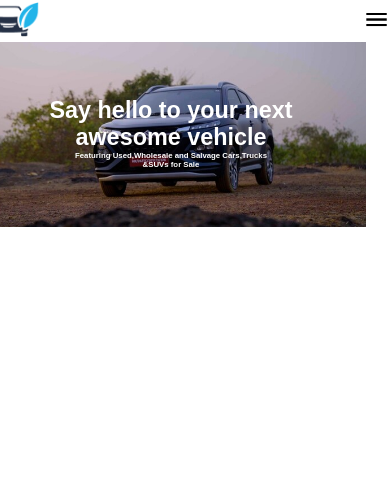
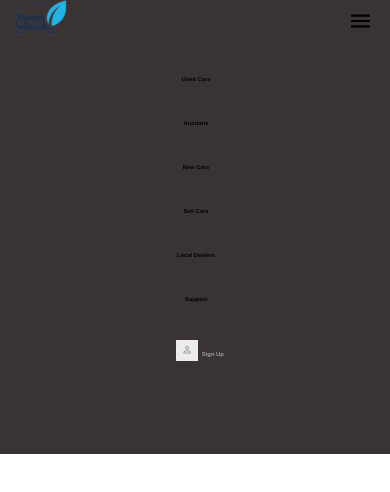
Before and after one commit to joyasaha1004/car-website2, a plain HTML site: page index.html in a window 390 px wide. Both pictures are taken after a click on the picture 376 px from the left and 19 px from the top of the page. Drawn offline with nearby package versions, Linux system fonts and the light colour scheme.

Commit message:
add all changes

```diff
--- a/index.html
+++ b/index.html
@@ -13,16 +13,10 @@
 
     <nav class="nav-section">
 
-        <div class="nav-icon">
-      <a href=""><img src="car-logo2.png"></a>
-        </div>
-     <div class="menu-icon">
 
-               <img src="menu.png">
+      <a href=""><img src="car-logo2.png" class="nav-icon"></a>
 
-        </div>
-
- <div>
+    <div>
      <ul class="nav-list">
         <li class="nav-item">
             <a href="" class="nav-link">Used Cars</a></li>
@@ -41,11 +35,16 @@
                 person
                 </span>Sign Up</a></li>
      </ul>
- </div>
+     <!-- <div class="menu-icon"> -->
+
+
+                </div>
+        <!-- </div> --> <img src="menu.png" class="menu-icon">
+
 
     </nav>
 
-    <section class="main-section">
+    <!-- <section class="main-section">
 
         <div class="text">
             <h3>Say hello to your next<br>awesome vehicle</h3>
@@ -53,6 +52,16 @@
                 &SUVs for Sale
             </p>
         </div>
-    </section>
+    </section> -->
+
+    <script>
+
+        const menuBtn = document.querySelector(".menu-icon")
+        const navList = document.querySelector(".nav-list")
+
+        menuBtn.addEventListener("click",()=>{
+            navList.classList.toggle("mobile-menu")
+        })
+    </script>
 </body>
 </html>
--- a/style.css
+++ b/style.css
@@ -10,19 +10,130 @@ body,html{
 }
 nav{
     position: relative;
+    width: 100%;
+    display: flex;
+    height:5vmax;
+    padding:0 1vmax ;
+    background: skyblue;
+    align-items: center;
+    /* padding-bottom:; */
+  justify-content: space-between;
+}
+
+.nav-list{
+
+    align-items: center;
+   position: relative;
+   width: 100%;
+    list-style: none;
+    display: flex;
+    font-weight: 600;
+    gap: 2.5vmax;
+}
+.nav-list li{
+    white-space: nowrap;
+}
+.nav-link{
+    text-decoration: none;
+     color: black;
+}
+.nav-list li a{
+    cursor: pointer;
+}
+
+.menu-icon {
+   /* visibility: hidden; */
+
+    /* right: 0; */
+    cursor: pointer;
+    display: none;
+}
+.sign-btn{
+    margin-left: 1vmax;
+}
+.sign-btn a{
+   color: #9A9EA7;
+
+}
+.sign-btn span{
+
+
+      background-color: rgb(236, 236, 236);
+      margin-right: 0.5vmax;
+}
+@media(max-width:500px){
+
+
+}
+@media(max-width:850px){
+
+    nav{
+        padding: 0 1vmax;
+        display:grid;
+    }
+  .nav-icon{
+        position: absolute;
+        z-index: 50;
+    }
+  .nav-list{
+        flex-direction: column;
+        position:relative;
+         width:67em;
+        height: fit-content;
+        left: -1vmax;
+        top: -64vmax;
+      padding:9vmax 0;
+      align-items: center;
+
+     transition: 0.5s ease;
+  background: rgb(58, 51, 51);
+    }
+    .mobile-menu{
+        top:0;
+    }
+    .nav-item {
+         margin-bottom: 2vmax;
+    }
+    .menu-icon{
+        display: block;
+        position: absolute;
+        right: 4vmax;
+        /* visibility: visible; */
+        width: 3vmax;
+
+    }
+
+}
+@media(max-width:2500px){
+    .nav-list{
+        font-size:1.5vw ;
+         right: 3em;
+    }
+   .nav-icon{
+    width:7vmax;
+}
+.sign-btn span{
+     font-size: 1.5vmax;
+      padding: 0.5vmax;
+}
+}
+/* nav{
+    position: relative;
     display: flex;
     align-items: center;
   justify-content: space-between;
  /* padding:0 25px ;  */
-  height:5vmax;
+  /* height:5vmax;
 background: white;
 
-}
+} */
 
-.nav-icon img{
+/* .nav-icon img{
     margin-top: 1.5%;
+
 }
 .nav-list{
+    position: relative;
     display: flex;
     list-style: none;
     font-weight: 600;
@@ -40,8 +151,10 @@ background: white;
     position: relative;
 }
 .menu-icon{
-    position: relative;
-      visibility: hidden;
+    position: absolute;
+    right: 0;
+    top:10px;
+    visibility: hidden;
 }
 
 
@@ -54,11 +167,7 @@ background: white;
      background-color: rgb(236, 236, 236);
     margin-right: 12px;
 }
-.sign-btn a{
 
-    color: #9A9EA7;
-
-}
 .main-section{
     background-image: url(/Assets/background-car.jpg);
     background-position: center;
@@ -79,33 +188,34 @@ background: white;
     font-size: 2vw;
     font-weight: 600;
 }
+
 @media(max-width:270px){
      .menu-icon img{
        margin-left: -4.5vmin !important;
     }
 }
 
-@media(max-width:360px){
+@media(max-width:390px){
     .menu-icon{
-     margin-left: -5vmin !important;
+     margin-left: -2vmin !important;
     }
 
-}
+} */
 
 @media(max-width:450px){
 
-    .nav-section{
+    /* .nav-section{
         gap: 85% !important;
-    }
+    } */
     /* .nav-icon img{
         width: 6vmax !important;
     } */
 
 }
 @media(max-width:550px){
-    nav{
+    /* nav{
         padding: 0 5px !important;
-    }
+    } */
     /* .menu-icon {
         left: -3% !important;
     } */
@@ -119,14 +229,17 @@ background: white;
 
  @media(max-width:999px){
 
-    nav{
-        padding: 0 10px;
+    /* nav{
+        padding: 0 ;
        align-items: center;
     }
-    .nav-section{
+    .nav-icon{
+        position: absolute;
+    } */
+    /* .nav-section{
         gap:88%;
-    }
-    .menu-icon img{
+    } */
+    /* .menu-icon img{
         visibility: visible;
 
     }
@@ -134,10 +247,23 @@ background: white;
     .menu-icon img{
        width: 3.2vmax;
        cursor: pointer;
+    } */
+    /* .nav-list{
+
+        flex-direction: column;
+        text-align: center;
+        width: 100%;
+        height: screen;
+        background: white;
+      position:relative;
+      padding-top: 50%;
+         justify-content: center;
+
     }
-    .nav-list{
-        visibility: hidden;
-    }
+    .nav-list li{
+        margin-bottom: 10px;
+    }*/
+
 }
 
  @media(max-width:1450px){
@@ -150,22 +276,23 @@ background: white;
   /* .nav-list{
       padding-top: 2.5% !important;
   }  */
-    .sign-btn{
+    /* .sign-btn{
         margin-top: -5px;
-  }
+  } */
     }
 @media(max-width:2000px){
 
-    .nav-icon img{
+    /* .nav-icon img{
         width: 7vmax;
-        /* margin-top:3%; */
+        margin-top:3%;
     }
     .sign-btn span{
         font-size: 100%;
     }
     nav{
         padding: 0 15px;
-    }
+    }  */
+
     /* .nav-list{
     padding-top:3.2%;
 } */
```
